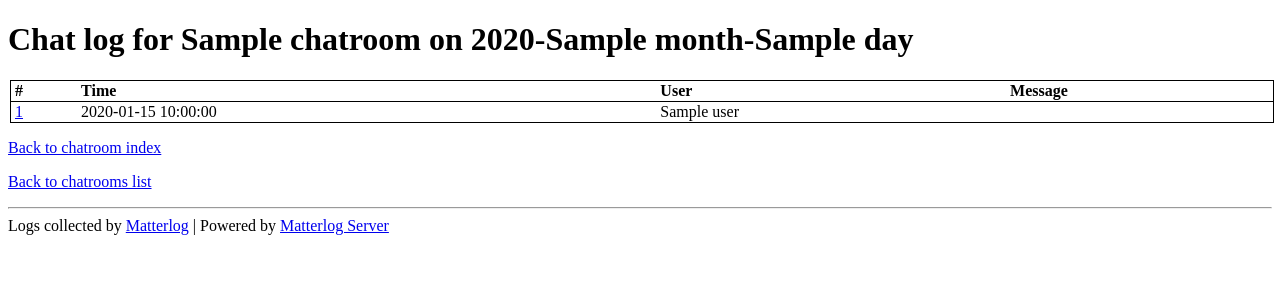
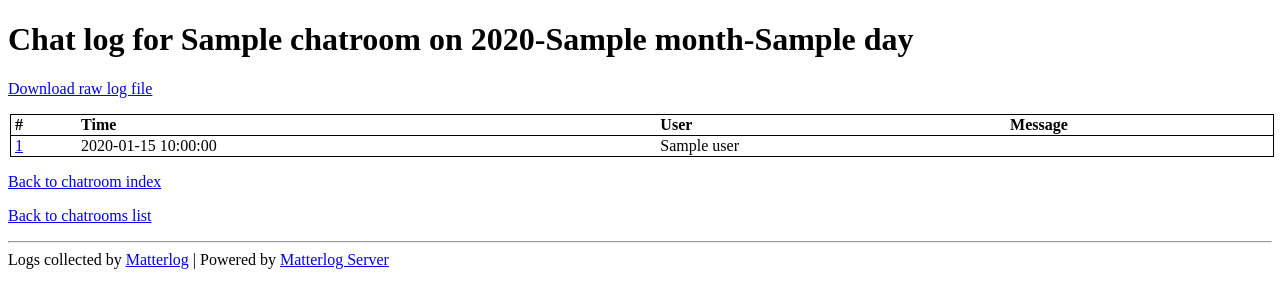
Before and after one commit to Emojigit/matterlog-server, a Python web app: template app/templates/log_day.html in a window 1280 px wide. Shown: the top 308 px of the page. Run offline with Jinja, Linux system fonts and the light colour scheme; the template is opened without the code that fills it: most values are stand-ins (such as "Sample title", 1, 10 or a date in 2020).

Commit message:
Add raw log path

```diff
--- a/app/templates/log_day.html
+++ b/app/templates/log_day.html
@@ -5,6 +5,7 @@
 {% block heading %}Chat log for {{ chatroom }} on {{ year }}-{{ month }}-{{ day }}{% endblock %}
 
 {% block content %}
+<p><a href="{{ config.CHAT_LOG_URL_PREFIX }}/{{ chatroom }}/{{ year }}/{{ month }}/{{ day }}.log">Download raw log file</a></p>
 <table id="chatlog">
 <tr><th>#</th><th>Time</th><th>User</th><th>Message</th></tr>
 {% for entry in entries %}
```
